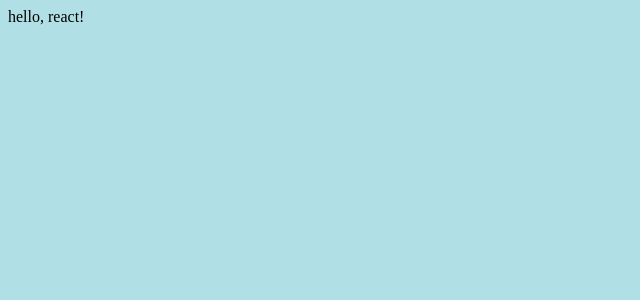
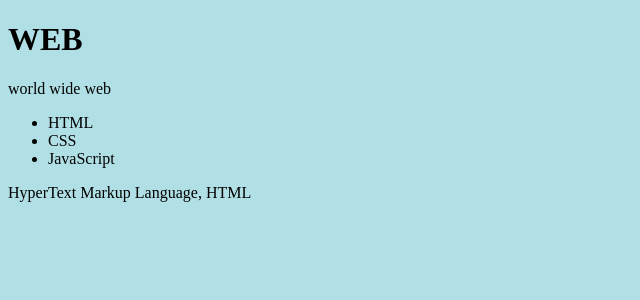
Before and after one commit to twk2442/reactpro1, a React (Create React App) app: page / in a window 1280 px wide. Shown: the top 300 px of the page, without its empty margins (0-640 px from the left). Built offline with nearby package versions, Linux system fonts and the light colour scheme.

Commit message:
react-class :기초개념, 컴포넌트,props

```diff
--- a/src/App.js
+++ b/src/App.js
@@ -1,7 +1,37 @@
 import "./App.css";
 
+function Subject(props) {
+  return (
+    <header>
+      <h1>{props.title}</h1>
+      {props.sub}
+    </header>
+  );
+}
+
+function Toc() {
+  return (
+    <nav>
+      <ul>
+        <li>HTML</li>
+        <li>CSS</li>
+        <li>JavaScript</li>
+      </ul>
+    </nav>
+  );
+}
+function Content(props) {
+  return <article>{props.cont}</article>;
+}
+
 function App() {
-  return <div className="App">hello, react!</div>;
+  return (
+    <div className="App">
+      <Subject title="WEB" sub="world wide web" />
+      <Toc />
+      <Content cont="HyperText Markup Language, HTML" />
+    </div>
+  );
 } //  리엑트는 가장 바깥쪽에는 하나의 태그로 이루어진다.
 
 export default App;
```
Also changed, not shown: src/index.js (+7 -7 lines), 정리.txt.
